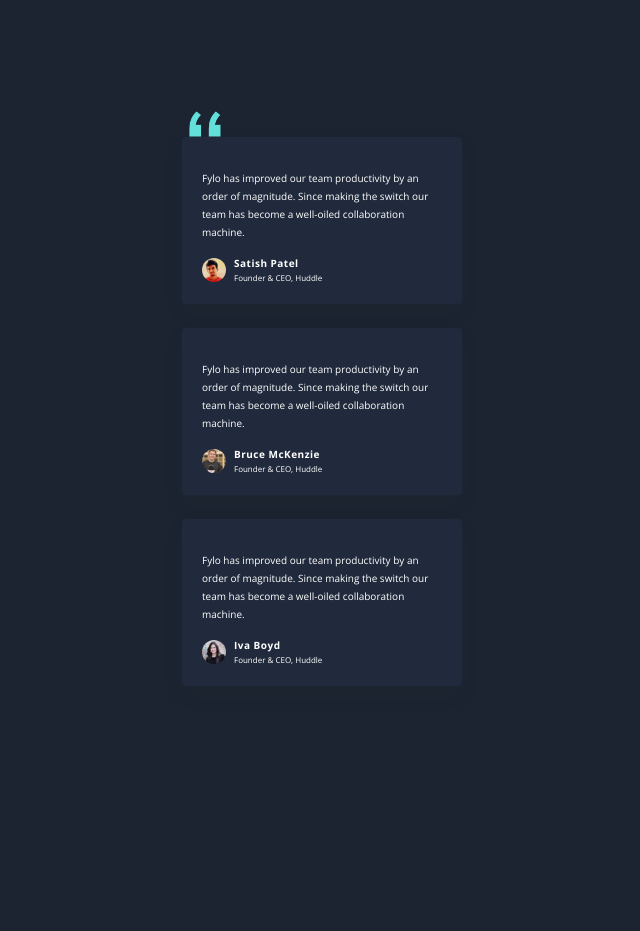
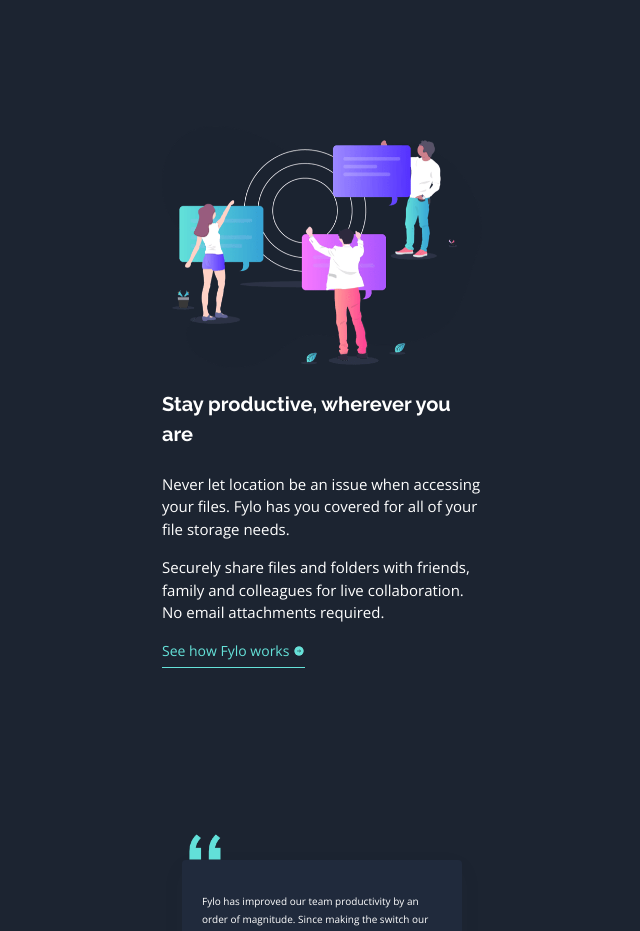
Before and after one commit to Dacardonac/fem-fylo-dark-theme-landing-page, a React (Vite) app: page / in a window 1280 px wide. Shown: the part 1820-2751 px from the top of the page, without its empty margins (318-958 px from the left). Before the commit the page ends 2666 px from the top, so only its background shows below. Built offline with nearby package versions, Linux system fonts and the light colour scheme.

Commit message:
feat: update main layout and styles, add new section and from component

```diff
--- a/src/App.tsx
+++ b/src/App.tsx
@@ -1,4 +1,5 @@
 import './App.module.scss';
+import Footer from './components/footer/Footer';
 import Main from './components/main/Main';
 import Navbar from './components/navbar/Navbar';
 
@@ -8,6 +9,7 @@ function App() {
     <>
       <Navbar />
       <Main />
+      <Footer />
     </>
   )
 }
--- a/src/components/main/Main.module.scss
+++ b/src/components/main/Main.module.scss
@@ -52,7 +52,93 @@
     align-items: center;
     justify-content: center;
     text-align: center;
-    gap: 80px;
-    margin-bottom: 160px;
+    gap: 5rem;
+    margin-bottom: 10rem;
+  }
+
+  &__productive {
+    display: flex;
+    flex-direction: column;
+    align-items: center;
+    text-align: left;
+    margin-bottom: 12rem;
+    position: relative;
+    z-index: 1;
+  }
+
+  &__productive-figure {
+    width: 20rem;
+    height: 13.75rem;
+    margin: 0 auto 2rem auto;
+    display: flex;
+    justify-content: center;
+    align-items: center;
+  }
+
+  &__productive-img {
+    width: 100%;
+    height: auto;
+    display: block;
+  }
+
+  &__productive-content {
+    display: flex;
+    flex-direction: column;
+    align-items: flex-start;
+    max-width: 320px;
+  }
+
+  &__productive-title {
+    font-family: "Raleway", sans-serif;
+    font-size: 1.25rem;
+    font-weight: bold;
+    line-height: 1.5;
+    color: var(--white);
+    align-self: flex-start;
+    margin-bottom: 1.5rem;
+  }
+
+  &__productive-paragraph {
+    font-family: "Open Sans", sans-serif;
+    font-size: 0.9375rem;
+    line-height: 1.5;
+    color: var(--white);
+    margin-bottom: 1rem;
+  }
+
+  &__productive-link {
+    color: var(--teal-200);
+    font-size: 0.875rem;
+    display: inline-flex;
+    align-items: center;
+    gap: 0.25rem;
+    border-bottom: 1px solid var(--teal-200);
+    padding-bottom: 0.375rem;
+    cursor: pointer;
+    text-decoration: none;
+    transition: color 0.2s, border-color 0.2s;
+
+    &:hover,
+    &:focus {
+      color: var(--white);
+      border-color: var(--white);
+
+      .main__productive-link-icon {
+        fill: var(--white);
+      }
+    }
+
+    &:visited {
+      color: var(--teal-200);
+      border-color: var(--teal-200);
+    }
+  }
+
+  &__productive-link-icon {
+    width: 0.75rem;
+    height: auto;
+    display: inline-block;
+    transform: translateY(1px);
+    transition: filter 0.2s;
   }
 }
--- a/src/components/main/Main.tsx
+++ b/src/components/main/Main.tsx
@@ -3,6 +3,7 @@ import Cards from './cards/Cards';
 import Info from './info/Info';
 import m from './Main.module.scss';
 import infoData from '../../data/infoData.json';
+import Form from './form/Form';
 
 const Main = () => {
   return (
@@ -46,10 +47,101 @@ const Main = () => {
           />
         ))}
       </section>
+      <section className={m['main__productive']}>
+        <figure className={m['main__productive-figure']}>
+          <img
+            className={m['main__productive-img']}
+            src="/images/illustration-stay-productive.webp"
+            alt="Stay productive illustration"
+          />
+        </figure>
+        <div className={m['main__productive-content']}>
+          <h2 className={m['main__productive-title']}>
+            Stay productive, wherever you are
+          </h2>
+          <p className={m['main__productive-paragraph']}>
+            Never let location be an issue when accessing your files. Fylo has
+            you covered for all of your file storage needs.
+          </p>
+          <p className={m['main__productive-paragraph']}>
+            Securely share files and folders with friends, family and colleagues
+            for live collaboration. No email attachments required.
+          </p>
+          <div className={m['main__productive-link']}>
+            <a
+              className={m['main__productive-a']}
+              href="#"
+            >
+              See how Fylo works
+            </a>
+            {/* <img src="/public/images/icon-arrow.svg" alt="Arrow icon" /> */}
+            <svg
+              className={m['main__productive-link-icon']}
+              width="16"
+              height="16"
+              viewBox="0 0 16 16"
+              xmlns="http://www.w3.org/2000/svg"
+              xmlnsXlink="http://www.w3.org/1999/xlink"
+              aria-hidden="true"
+              focusable="false"
+            >
+              <defs>
+                <circle
+                  id="b"
+                  cx="6"
+                  cy="6"
+                  r="6"
+                />
+                <filter
+                  x="-25%"
+                  y="-25%"
+                  width="150%"
+                  height="150%"
+                  filterUnits="objectBoundingBox"
+                  id="a"
+                >
+                  <feOffset
+                    in="SourceAlpha"
+                    result="shadowOffsetOuter1"
+                  />
+                  <feGaussianBlur
+                    stdDeviation="1"
+                    in="shadowOffsetOuter1"
+                    result="shadowBlurOuter1"
+                  />
+                  <feColorMatrix
+                    values="0 0 0 0 0.384313725 0 0 0 0 0.878431373 0 0 0 0 0.850980392 0 0 0 0.811141304 0"
+                    in="shadowBlurOuter1"
+                  />
+                </filter>
+              </defs>
+              <g
+                fill="none"
+                fillRule="evenodd"
+              >
+                <g transform="translate(2 2)">
+                  <use
+                    fill="#000"
+                    filter="url(#a)"
+                    xlinkHref="#b"
+                  />
+                  <use
+                    fill="currentColor"
+                    xlinkHref="#b"
+                  />
+                </g>
+                <path
+                  d="M8.582 6l-.363.35 1.452 1.4H5.333v.5h4.338L8.22 9.65l.363.35 2.074-2z"
+                  fill="#1B2330"
+                />
+              </g>
+            </svg>
+          </div>
+        </div>
+      </section>
       <section aria-label="Testimonials">
         <Cards
           showQuote={true}
-
           imgSrc="/images/profile-1.webp"
           imgAlt="Satish Patel image profile"
           name="Satish Patel"
@@ -65,6 +157,7 @@ const Main = () => {
           name="Iva Boyd"
         />
       </section>
+      <Form />
     </main>
   );
 };
--- /dev/null
+++ b/src/components/main/form/Form.module.scss
@@ -0,0 +1,3 @@
+.form {
+
+}
--- /dev/null
+++ b/src/components/main/form/Form.tsx
@@ -0,0 +1,11 @@
+import f from './Form.module.scss';
+
+const Form = () => {
+  return (
+    <form className={f.form} action="">
+
+    </form>
+  );
+}
+
+export default Form;
```
